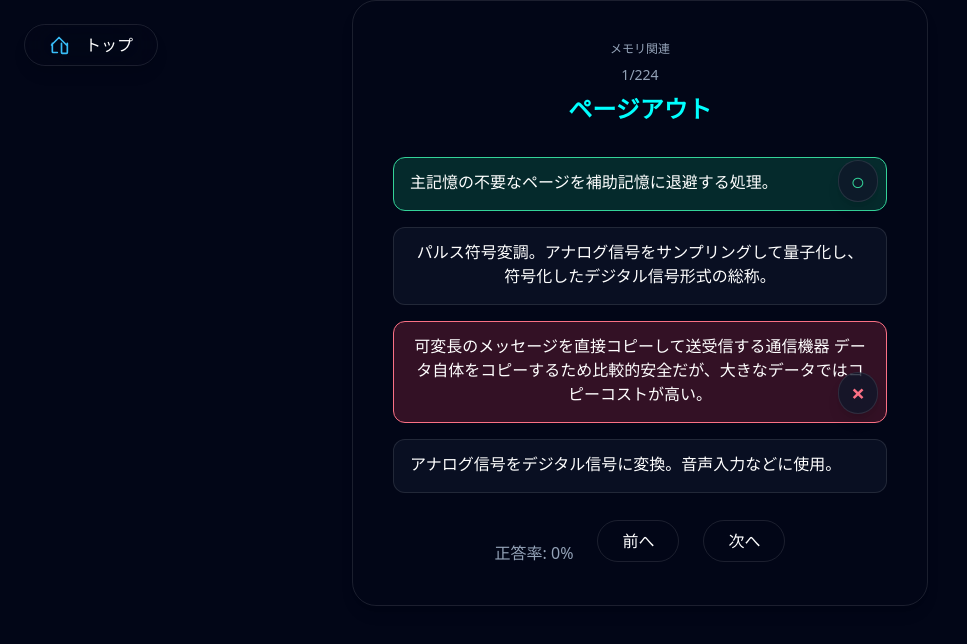
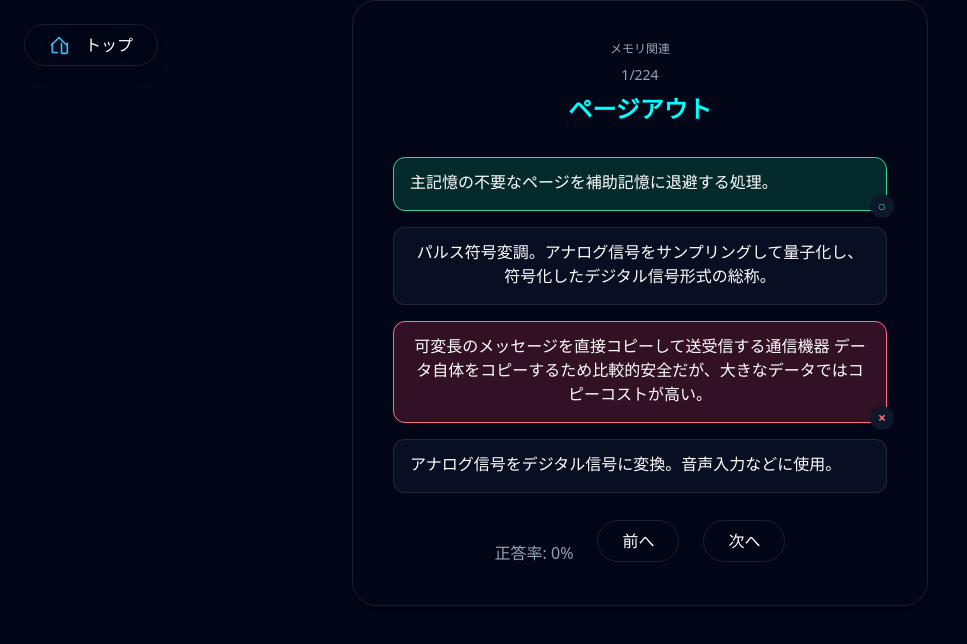
Before and after one commit to yumemasa/taigakunweb, a Next.js app: page /random in a window 1280 px wide. Both pictures are taken after a click on the button 640 px from the left and 372 px from the top of the page. Shown: the top 644 px of the page, without its empty margins (0-967 px from the left). Built offline with nearby package versions, Linux system fonts and the light colour scheme.

Commit message:
fix: update quiz/random/review clients and dashboard tweaks

```diff
--- a/app/quiz/QuizClient.tsx
+++ b/app/quiz/QuizClient.tsx
@@ -98,7 +98,7 @@ export function QuizClient() {
                     <span className="mb-1">{opt}</span>
                   </button>
                   {showLabel && (
-                    <span className={`absolute -bottom-3 -right-3 text-2xl font-bold ${labelColor} bg-slate-900/80 rounded-full px-3 py-1 shadow-lg border border-white/10`}>
+                    <span className={`absolute -bottom-3 -right-3 text-sm font-bold ${labelColor} bg-slate-900 rounded-full px-2 py-0.5`}>
                       {label}
                     </span>
                   )}
--- a/app/random/RandomQuizClient.tsx
+++ b/app/random/RandomQuizClient.tsx
@@ -105,8 +105,8 @@ function RandomQuizClient() {
                       <span className="mb-1">{opt}</span>
                       {showLabel && (
                         <span
-                          className={`absolute text-2xl font-bold ${labelColor} bg-slate-900/80 rounded-full px-3 py-1 shadow-lg border border-white/10`}
-                          style={{ right: 8, bottom: 8 }}
+                          className={`absolute text-sm font-bold ${labelColor} bg-slate-900 rounded-full px-2 py-0.5`}
+                          style={{ right: -8, bottom: -8 }}
                         >
                           {label}
                         </span>
--- a/app/review/ReviewClient.tsx
+++ b/app/review/ReviewClient.tsx
@@ -213,7 +213,7 @@ const ReviewClient = () => {
                     <span className="mb-1">{opt}</span>
                   </button>
                   {showLabel && (
-                    <span className={`absolute -bottom-3 -right-3 text-2xl font-bold ${labelColor} bg-slate-900/80 rounded-full px-3 py-1 shadow-lg border border-white/10`}>
+                    <span className={`absolute -bottom-3 -right-3 text-sm font-bold ${labelColor} bg-slate-900 rounded-full px-2 py-0.5`}>
                       {label}
                     </span>
                   )}
```
